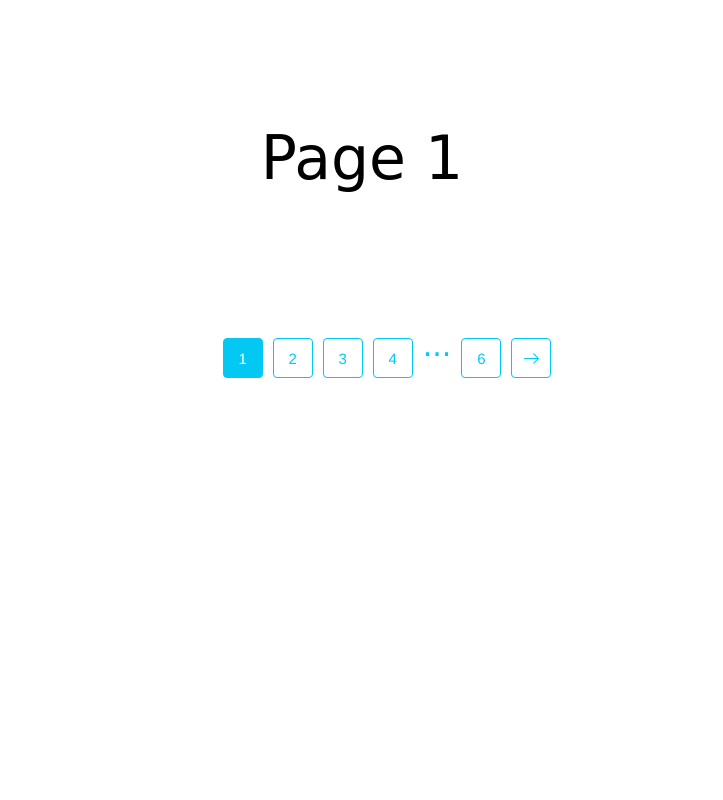
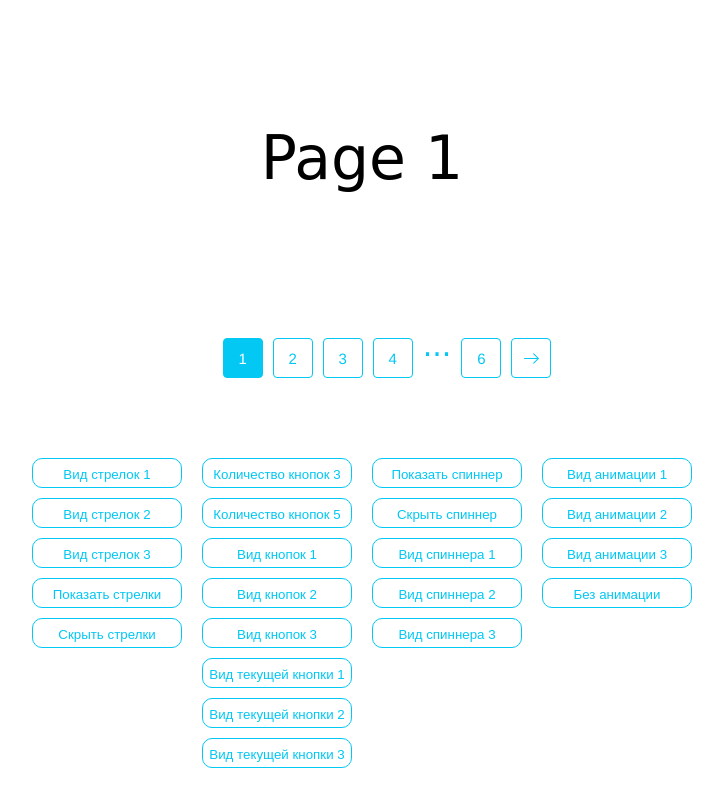
Before and after one commit to grinmax/vue-smart-pagination, a Vue app: page / in a window 1280 px wide. Shown: the whole page, without its empty margins (278-1001 px from the left). Built offline with nearby package versions, Linux system fonts and the light colour scheme.

Commit message:
#first demo commit

```diff
--- a/src/App.vue
+++ b/src/App.vue
@@ -11,7 +11,7 @@
       </div>
     </pagination-page>
     <pagination-control :settings="settings"/>
-    <!--<div class="testing">
+    <div class="testing">
       <div class="arrows">
         <button @click="arrowView1()">Вид стрелок 1</button>
         <button @click="arrowView2()">Вид стрелок 2</button>
@@ -43,7 +43,7 @@
         <button @click="animationView3()">Вид анимации 3</button>
         <button @click="animationNo()">Без анимации</button>
       </div>
-    </div>-->
+    </div>
   </div>
 </template>
 
```
